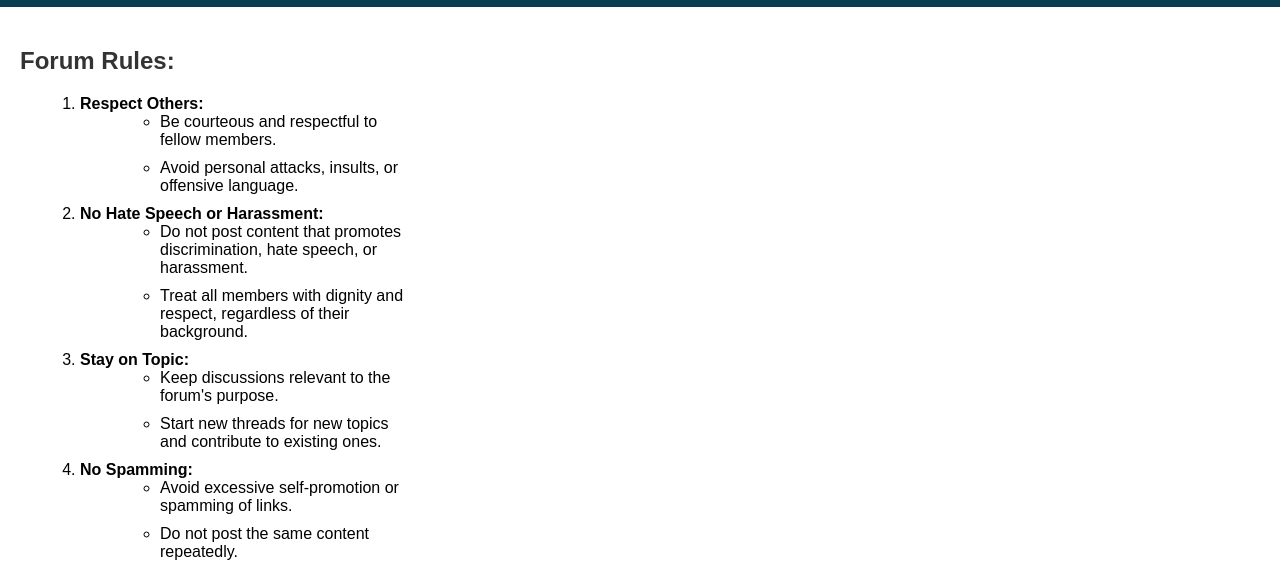
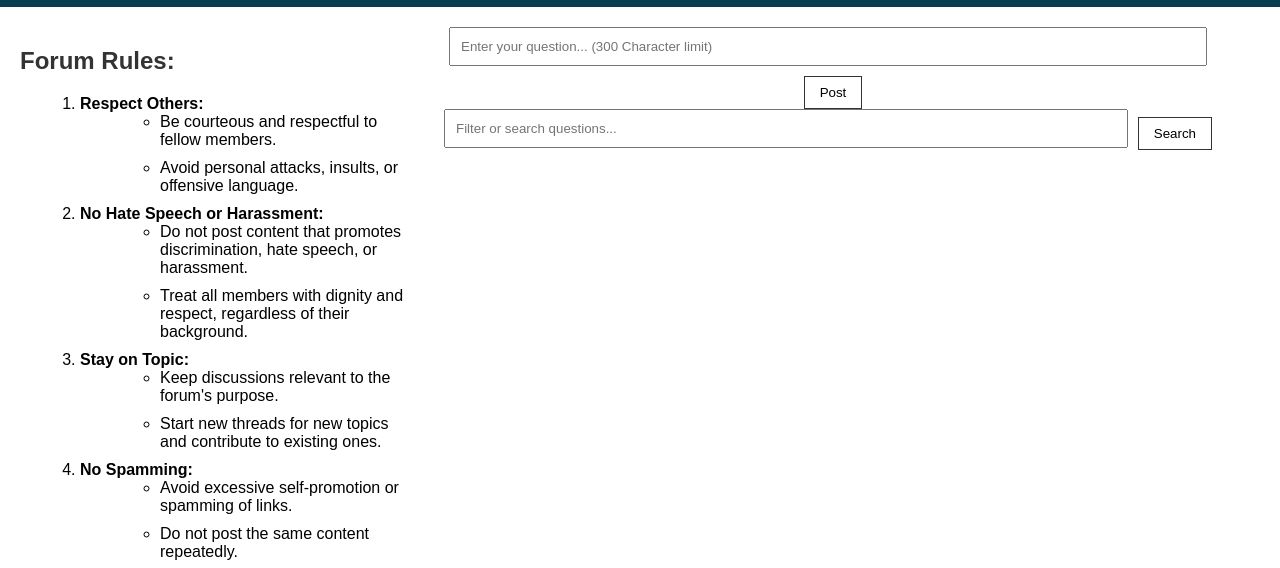
Before and after one commit to Teruk0/CSE106Final, a website: page forum.html in a window 1280 px wide. Shown: the part 167-735 px from the top of the page. Drawn offline with Linux system fonts and the light colour scheme.

Commit message:
Upload 4 - forum.html
updated a few ID tags for layout

```diff
--- a/forum.html
+++ b/forum.html
@@ -100,3 +100,37 @@
             </ol>
         </div>
     </div>
+
+
+    <div id="question-container">
+        <div id="question-input">
+            <input type="text" id="question-text" placeholder="Enter your question... (300 Character limit)">
+            <button id="post-button" onclick="postQuestion()">Post</button>
+        </div>
+
+        <div id="filter-container">
+            <div id="filter-input">
+                <input type="text" id="filter-text" placeholder="Filter or search questions...">
+                <button id="search-button" onclick="search()">Search</button>
+            </div>
+        </div>
+
+        <div id="questions-list">
+            <!-- Questions will be dynamically added here -->
+            <div id="replies-container"></div>
+        </div>
+    </div>
+</div>
+
+<script src="forum.js"></script>
+
+<script>
+    // JavaScript function to handle sign-out
+    function signOut() {
+        // Redirect to login.html
+        window.location.href = "login.html";
+    }
+</script>
+
+</body>
+</html>
```
